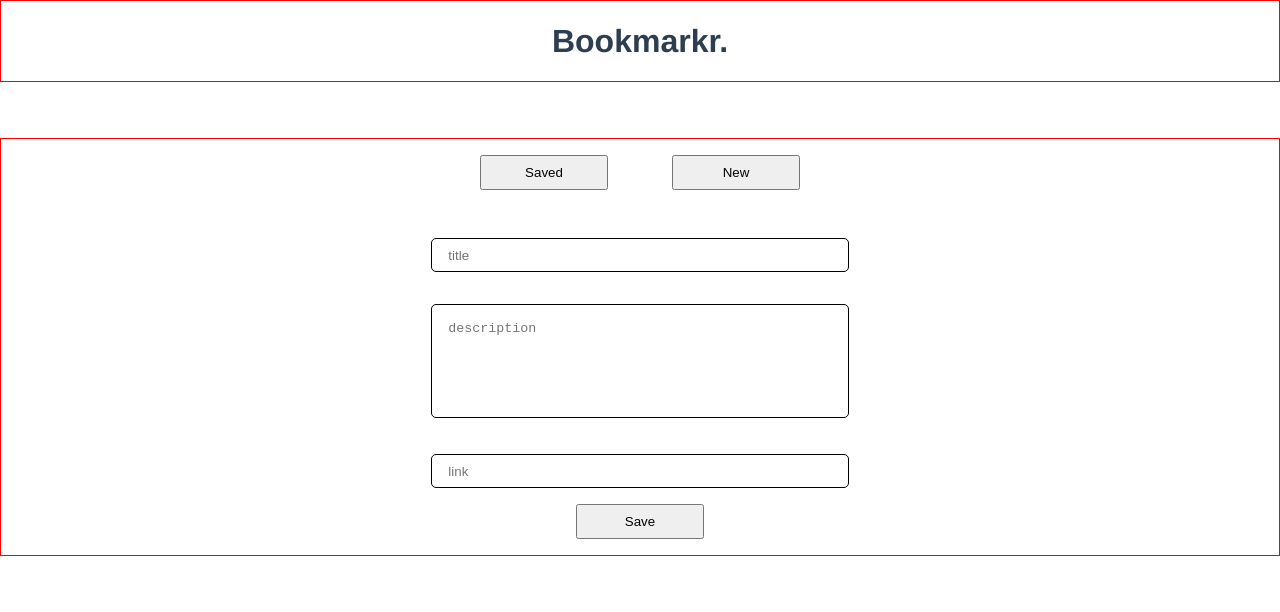
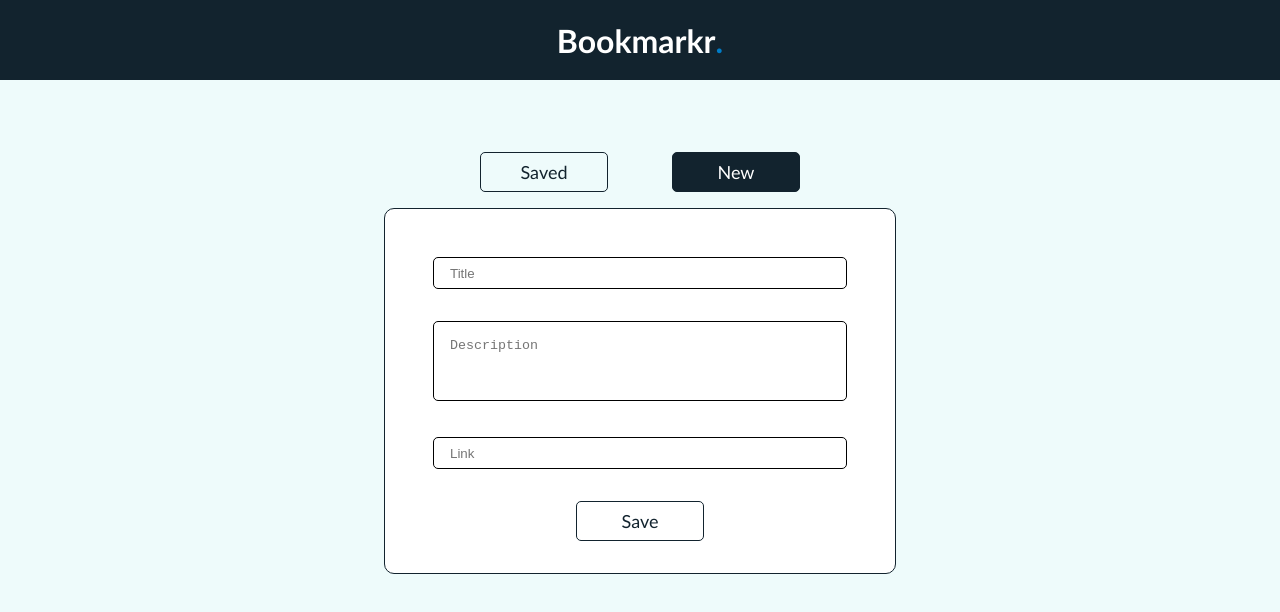
Before and after one commit to barnabasedubio/bookmarkr, a Vue app: page / in a window 1280 px wide. Both pictures are taken after a click on the button "New". Shown: the top 612 px of the page. Built offline with nearby package versions, Linux system fonts and the light colour scheme.

Commit message:
functionality and styling done

```diff
--- a/src/App.vue
+++ b/src/App.vue
@@ -5,25 +5,24 @@
         <menu-bar
             @event-show-saved-bookmarks="setActiveTab('bookmark-item-list')"
             @event-show-new-bookmark="setActiveTab('new-bookmark-form')"
+            :activeButton="activeButton"
         ></menu-bar>
 
         <new-bookmark-form
+            @event-new-bookmark="addBookmark"
             v-if="selectedComponent === 'new-bookmark-form'"
-            @event-new-bookmark="addNewBookmarkItem"
         ></new-bookmark-form>
 
         <bookmark-item-list
+            @event-delete-bookmark="deleteBookmark"
             v-if="selectedComponent === 'bookmark-item-list'"
-            :bookmark-items="bookMarkList"
+            :bookmark-items="bookmarks"
         ></bookmark-item-list>
     </div>
-
-    <!-- <the-footer></the-footer> -->
 </template>
 
 <script>
 import TheHeader from "./components/TheHeader.vue";
-// import TheFooter from "./components/TheFooter.vue";
 import MenuBar from "./components/MenuBar.vue";
 import BookmarkItemList from "./components/BookmarkItemList.vue";
 import NewBookmarkForm from "./components/NewBookmarkForm.vue";
@@ -31,22 +30,44 @@ export default {
     name: "App",
     components: {
         TheHeader,
-        // TheFooter,
         MenuBar,
         BookmarkItemList,
         NewBookmarkForm
     },
     data() {
         return {
-            bookMarkList: [],
+            bookmarks: [],
             selectedComponent: "bookmark-item-list"
         };
     },
+    computed: {
+        activeButton() {
+            if (this.selectedComponent === "bookmark-item-list") {
+                return "Saved";
+            } else if (this.selectedComponent === "new-bookmark-form") {
+                return "New";
+            }
+
+            return "";
+        }
+    },
     methods: {
-        addNewBookmarkItem(newBookmarkItemObject) {
-            console.log(newBookmarkItemObject);
-            this.bookMarkList.push(newBookmarkItemObject);
+        addBookmark(newBookmarkItemObject) {
+            if (!newBookmarkItemObject.bookmarkItemTitle) {
+                alert("Please provide a title for your bookmark.");
+                return;
+            }
+            if (!newBookmarkItemObject.bookmarkItemLink) {
+                alert("Please provide an link for your bookmark.");
+                return;
+            }
+            this.bookmarks.unshift(newBookmarkItemObject);
             this.selectedComponent = "bookmark-item-list";
+        },
+        deleteBookmark(bookmarkId) {
+            this.bookmarks = this.bookmarks.filter(
+                bookmark => bookmark.id != bookmarkId
+            );
         },
         setActiveTab(activeTab) {
             this.selectedComponent = activeTab;
@@ -59,11 +80,29 @@ export default {
 * {
     margin: 0;
     padding: 0;
+    box-sizing: border-box;
+}
+
+h1,
+h2,
+h3,
+h4,
+h5,
+h6,
+p,
+a,
+button {
+    font-family: "Trebuchet MS";
+}
+
+html {
+    background-color: #eefbfb;
 }
 
 html,
 body {
     height: 100%;
+    min-height: 100%;
 }
 
 #app {
@@ -76,8 +115,15 @@ body {
 }
 
 .content {
-    border: 1px solid red;
     position: relative;
     top: 7%;
+    padding-bottom: 2rem;
+}
+
+button {
+    cursor: pointer;
+    font-size: large;
+    border-radius: 5px;
+    transition: color 0.1s linear, background-color 0.5s;
 }
 </style>
--- a/src/components/BaseButton.vue
+++ b/src/components/BaseButton.vue
@@ -13,5 +13,14 @@ button {
     min-width: 8rem;
     padding: 0.5rem 1.5rem;
     margin: 1rem 2rem;
+    border: 1px solid #12232e;
+    border-radius: 5px;
+    color: #12232e;
+    background-color: transparent;
+}
+
+button:hover {
+    color: white;
+    background-color: #12232e;
 }
 </style>
--- a/src/components/BookmarkItem.vue
+++ b/src/components/BookmarkItem.vue
@@ -1,17 +1,105 @@
 <template>
-    <div class="bookmark-item">
-        <h3>{{ bookmarkItem.bookmarkItemTitle }}</h3>
-        <p>{{ bookmarkItem.bookmarkItemDescription }}</p>
-        <p>{{ bookmarkItem.bookmarkItemLink }}</p>
+    <div class="bookmark-card">
+        <div class="bookmark-item bookmark-title">
+            <h2>{{ bookmarkItem.bookmarkItemTitle }}</h2>
+            <span>
+                <button class="deleteBookmarkButton" @click="deleteBookmark">
+                    Delete
+                </button>
+            </span>
+        </div>
+        <div
+            v-if="bookmarkItem.bookmarkItemDescription"
+            class="bookmark-item bookmark-description"
+        >
+            <p>{{ bookmarkItem.bookmarkItemDescription }}</p>
+        </div>
+        <div class="bookmark-item bookmark-link">
+            <a :href="bookmarkItem.bookmarkItemLink" target="_blank"
+                >Visit link
+                <img class="link-icon" src="../../assets/external-link.svg"
+            /></a>
+        </div>
     </div>
 </template>
 
 <script>
 export default {
+    emits: ["event-delete-bookmark"],
     props: {
         bookmarkItem: Object
+    },
+    methods: {
+        deleteBookmark() {
+            this.$emit("event-delete-bookmark", this.bookmarkItem.id);
+        }
     }
 };
 </script>
 
-<style scoped></style>
+<style scoped>
+h2 {
+    font-size: x-large;
+}
+
+a {
+    text-decoration: none;
+    color: #007cc7;
+}
+
+h2,
+p {
+    color: #12232e;
+}
+
+.bookmark-card {
+    border: 1px solid #12232e;
+    width: 40%;
+    margin: 2rem auto;
+    padding: 1rem;
+    border-radius: 10px;
+    background-color: white;
+}
+
+.bookmark-item {
+    padding: 0.5rem 0;
+    text-align: left;
+}
+
+.bookmark-title h2 {
+    width: 85%;
+    display: inline-block;
+}
+
+.bookmark-description {
+    overflow-wrap: break-word;
+}
+
+.deleteBookmarkButton {
+    padding: 0.4rem 1.2rem;
+    position: relative;
+    bottom: 0.25rem;
+    left: 1.5rem;
+    color: #12232e;
+    background-color: transparent;
+    border: 0;
+}
+
+.deleteBookmarkButton:hover {
+    background-color: #12232e;
+    color: white;
+}
+
+.link-icon {
+    width: 15px;
+    height: 15px;
+    position: relative;
+    top: 1px;
+    left: 3px;
+    /*
+    https://stackoverflow.com/questions/22252472/how-to-change-the-color-of-an-svg-element/53336754#53336754
+     */
+    filter: invert(39%) sepia(50%) saturate(5628%) hue-rotate(182deg)
+        brightness(89%) contrast(102%);
+}
+</style>
--- a/src/components/BookmarkItemList.vue
+++ b/src/components/BookmarkItemList.vue
@@ -1,22 +1,35 @@
 <template>
     <ul v-if="bookmarkItems.length">
         <li v-for="item in bookmarkItems" :key="item.id">
-            <bookmark-item :bookmark-item="item"></bookmark-item>
+            <bookmark-item
+                :bookmark-item="item"
+                @event-delete-bookmark="deleteBookmark"
+            ></bookmark-item>
         </li>
     </ul>
-    <p class="empty-bookmark-list-text" v-else>Your bookmark list is empty. Add a new bookmark!</p>
+    <h4 class="empty-bookmark-list-text" v-else>
+        Your bookmark list is empty. Add a new bookmark!
+    </h4>
 </template>
 
 <script>
-    import BookmarkItem from "./BookmarkItem.vue"
+import BookmarkItem from "./BookmarkItem.vue";
 export default {
+    emits: ["event-delete-bookmark"],
     props: {
         bookmarkItems: Array
     },
     components: {
         BookmarkItem
+    },
+    methods: {
+        deleteBookmark(bookmarkId) {
+            // re-emitting deletebookmark from the bookmarkitem compoent in order
+            // for App.vue to handle event
+            this.$emit("event-delete-bookmark", bookmarkId);
         }
     }
+};
 </script>
 
 <style scoped>
--- a/src/components/MenuBar.vue
+++ b/src/components/MenuBar.vue
@@ -1,18 +1,28 @@
 <template>
     <div>
-        <base-button @click="showSavedBookmarksTab">Saved</base-button>
-        <base-button @click="showNewBookmarkTab">New</base-button>
+        <base-button :class="checkIfClicked('Saved')" @click="showSavedBookmarksTab"
+            >Saved</base-button
+        >
+        <base-button :class="checkIfClicked('New')" @click="showNewBookmarkTab"
+            >New</base-button
+        >
     </div>
 </template>
 
 <script>
 import BaseButton from "./BaseButton.vue";
 export default {
+    props: {
+        activeButton: String
+    },
     emits: ["event-show-saved-bookmarks", "event-show-new-bookmark"],
     components: {
         BaseButton
     },
     methods: {
+        checkIfClicked(item) {
+            return { active: item === this.activeButton };
+        },
         showSavedBookmarksTab() {
             this.$emit("event-show-saved-bookmarks");
         },
@@ -24,5 +34,8 @@ export default {
 </script>
 
 <style scoped>
-
+.active {
+    background-color: #12232e;
+    color: white;
+}
 </style>
--- a/src/components/NewBookmarkForm.vue
+++ b/src/components/NewBookmarkForm.vue
@@ -1,18 +1,13 @@
 <template>
     <div class="new-input-form">
-        <input type="text" placeholder="title" v-model="bookmarkItemTitle" />
+        <input type="text" placeholder="Title" v-model="bookmarkItemTitle" />
         <textarea
-            type="text"
-            placeholder="description"
+            placeholder="Description"
             v-model="bookmarkItemDescription"
         ></textarea>
-        <input
-            type="text"
-            placeholder="link"
-            v-model="bookmarkItemLink"
-        />
+        <input type="text" placeholder="Link" v-model="bookmarkItemLink" />
 
-        <base-button @click="saveNewBookmark">
+        <base-button class="save-button" @click="saveNewBookmark">
             Save
         </base-button>
     </div>
@@ -29,6 +24,16 @@ export default {
             bookmarkItemLink: ""
         };
     },
+    computed: {
+        bookmarkItemLinkCleaned() {
+            if (this.bookmarkItemLink) {
+                if (this.bookmarkItemLink.startsWith("http"))
+                    return this.bookmarkItemLink;
+                else return "https://" + this.bookmarkItemLink;
+            }
+            return "";
+        }
+    },
     methods: {
         saveNewBookmark() {
             const UID = generateID();
@@ -36,7 +41,7 @@ export default {
                 id: UID,
                 bookmarkItemTitle: this.bookmarkItemTitle,
                 bookmarkItemDescription: this.bookmarkItemDescription,
-                bookmarkItemLink: this.bookmarkItemLink
+                bookmarkItemLink: this.bookmarkItemLinkCleaned
             };
 
             this.$emit("event-new-bookmark", newBookmarkItemObject);
@@ -46,8 +51,17 @@ export default {
 </script>
 
 <style scoped>
+.new-input-form {
+    background-color: white;
+    border: 1px solid #12232e;
+    width: 40%;
+    margin: 0 auto;
+    padding: 1rem 3rem;
+    border-radius: 10px;
+}
+
 input {
-    width: 30%;
+    width: 100%;
     display: block;
     margin: 0 auto;
     height: 2rem;
@@ -57,7 +71,7 @@ input {
 }
 
 textarea {
-    width: 30%;
+    width: 100%;
     height: 5rem;
     border: 1px solid black;
     border-radius: 5px;
@@ -65,7 +79,12 @@ textarea {
     resize: none;
 }
 
-input,textarea {
+input,
+textarea {
+    margin-top: 2rem;
+}
+
+.save-button {
     margin-top: 2rem;
 }
 </style>
--- a/src/components/TheHeader.vue
+++ b/src/components/TheHeader.vue
@@ -1,6 +1,7 @@
 <template>
     <header>
-        <h1>Bookmarkr.</h1>
+        <h1>Bookmarkr</h1>
+        <span><h1 class="title-dot">.</h1></span>
     </header>
 </template>
 
@@ -12,12 +13,19 @@ export default {};
 
 header {
     height: 10%;
-    border: 1px solid red;
+    background-color: #12232E;
 }
 
 h1 {
     position: relative;
     top: 50%;
     transform: translateY(-50%);
+    color: white;
+    display: inline-block;
 }
+
+.title-dot {
+    color: #007CC7;
+}
+
 </style>
--- a/src/main.js
+++ b/src/main.js
@@ -4,5 +4,4 @@ import BaseButton from "./components/BaseButton.vue";
 
 const app = createApp(App);
 app.component("base-button", BaseButton);
-
 app.mount("#app");
```
Lines whose indentation alone changed are shown as unchanged.
